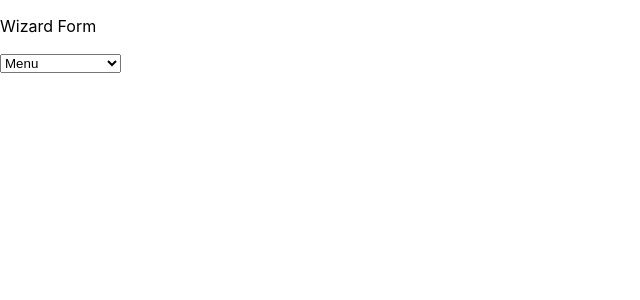
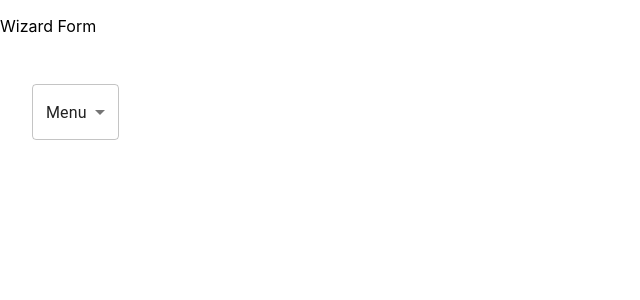
Before and after one commit to edermotasantos/wizard-form, a React (Create React App) app: page / in a window 1280 px wide. Shown: the top 300 px of the page, without its empty margins (0-640 px from the left). Built offline with nearby package versions, Linux system fonts and the light colour scheme.

Commit message:
style: estiliza menu lateral

```diff
--- a/package.json
+++ b/package.json
@@ -5,6 +5,8 @@
   "dependencies": {
     "@emotion/react": "^11.9.3",
     "@emotion/styled": "^11.9.3",
+    "@material-ui/core": "^4.12.4",
+    "@mui/icons-material": "^5.8.4",
     "@mui/material": "^5.8.4",
     "@mui/x-data-grid": "^5.12.2",
     "@testing-library/jest-dom": "^5.16.4",
--- a/src/components/HandleSubmit.jsx
+++ b/src/components/HandleSubmit.jsx
@@ -1,17 +1,15 @@
-/* eslint-disable no-unused-vars */
 import React, { useContext } from 'react';
 import Button from '@mui/material/Button';
 import FormContext from '../context/FormContext';
 
 function HandleSubmit() {
-  const { currentStep, setCurrentStep } = useContext(FormContext);
+  const { setCurrentStep } = useContext(FormContext);
   const { newForm, setNewForm } = useContext(FormContext);
-  const { usersArr, setUsersArr } = useContext(FormContext);
   const { dataList, setDataList } = useContext(FormContext);
-  const { selectedValue, setSelectedValue } = useContext(FormContext);
+  const { setSelectedValue } = useContext(FormContext);
   const { countUsersData, setCountUsersData } = useContext(FormContext);
-  const { emptyList, setEmptyList } = useContext(FormContext);
-  const { userPage, setUserPage } = useContext(FormContext);
+  const { setEmptyList } = useContext(FormContext);
+
   const clearNewForm = () => {
     const formArr = [
       'first_name',
@@ -47,18 +45,10 @@ function HandleSubmit() {
 
     clearNewForm();
     setEmptyList(false);
-
-    console.log(countUsersData);
     setCountUsersData((prevState) => prevState + 1);
 
     const stringStorage = JSON.stringify(dataList);
     localStorage.setItem('lista_de_usuários', stringStorage);
-    const arrStorage = JSON.parse(localStorage.getItem('lista_de_usuários'));
-
-    console.log('dataList', dataList);
-    console.log('arrStorage', arrStorage);
-    // localStorage.clear();
-    console.log('usersArr', usersArr);
     setCurrentStep((prevState) => prevState + 1);
   };
   return (
@@ -68,6 +58,7 @@ function HandleSubmit() {
       variant="contained"
       sx={{ mt: 3, mb: 2 }}
       onClick={handleSubmit}
+      color="success"
     >
       Enviar
     </Button>
--- a/src/components/Header.jsx
+++ b/src/components/Header.jsx
@@ -1,31 +1,23 @@
 /* eslint-disable camelcase */
-/* eslint-disable no-unused-vars */
-/* eslint-disable no-unused-expressions */
 import React, { useContext } from 'react';
+import { Select } from '@mui/material';
+import { MenuItem } from '@material-ui/core';
 import FormContext from '../context/FormContext';
 
 const randomId = require('random-id');
 
 function Header() {
-  const { newId, setNewId } = useContext(FormContext);
-  const { newForm, setNewForm } = useContext(FormContext);
-  const { dataList, setDataList } = useContext(FormContext);
-  const { usersArr, setUsersArr } = useContext(FormContext);
+  const { setNewId } = useContext(FormContext);
+  const { usersArr } = useContext(FormContext);
 
-  const genId = async (e) => {
+  const genId = async () => {
     const len = 30;
     const pattern = 'aA0';
-
     const id = await randomId(len, pattern);
     await setNewId(id);
-    console.log('e.target.value', e.target.value);
-    console.log('newId', newId);
-    const arrStorage = JSON.parse(localStorage.getItem('lista_de_usuários'));
-    console.log('dataList', dataList);
-    console.log('arrStorage', arrStorage);
   };
 
-  const { currentStep, setCurrentStep } = useContext(FormContext);
+  const { setCurrentStep } = useContext(FormContext);
   const { selectedValue, setSelectedValue } = useContext(FormContext);
   const Next = ({ target: { value } }) => {
     const num = parseInt(value, 10);
@@ -36,7 +28,10 @@ function Header() {
     usersArr.map(({ id, full_name }) => `${id} ${full_name}\n`);
   };
 
-  const setvalue = ({ target: { value } }) => {
+  const setvalue = (e) => {
+    const { target: { value } } = e;
+    Next(e);
+    genId(e);
     setSelectedValue(value);
     setSelectedValue(0);
     if (value === 5) {
@@ -48,21 +43,22 @@ function Header() {
     <header>
       <p>Wizard Form</p>
       <div>
-        <select
-          name="menu"
+        <Select
+          sx={{ m: '2rem' }}
+          labelId="menu"
+          id="menu"
           value={selectedValue}
-          onChange={
-            (e) => {
-              setvalue(e);
-              Next(e);
-              genId(e);
-            }
-          }
+          label="menu"
+          onChange={(e) => {
+            setvalue(e);
+            Next(e);
+            genId(e);
+          }}
         >
-          <option value={0} disabled selected>Menu</option>
-          <option value={1}>Novo Cliente</option>
-          <option value={5}>Lista de Clientes</option>
-        </select>
+          <MenuItem value={0} disabled>Menu</MenuItem>
+          <MenuItem value={1}>Novo Cliente</MenuItem>
+          <MenuItem value={5}>Lista de Clientes</MenuItem>
+        </Select>
       </div>
     </header>
   );
--- a/src/components/Questions.jsx
+++ b/src/components/Questions.jsx
@@ -75,58 +75,6 @@ function Questions() {
 
   const next = () => setCurrentStep((prevState) => prevState + 1);
 
-  const previous = () => setCurrentStep((prevState) => prevState - 1);
-
-  // const clearNewForm = () => {
-  //   const formArr = [
-  //     'first_name',
-  //     'last_name',
-  //     'email',
-  //     'phone',
-  //     'address_1',
-  //     'cep_1',
-  //     'address_2',
-  //     'cep_2',
-  //     'birth_day',
-  //     'cpf',
-  //     'income',
-  //   ];
-
-  //   formArr.forEach((name) => {
-  //     setNewForm((prevState) => ({
-  //       ...prevState,
-  //       [name]: '',
-  //     }));
-  //   });
-  // };
-
-  // const handleSubmit = (e) => {
-  //   e.preventDefault();
-
-  //   setSelectedValue(0);
-
-  //   setDataList((prevState) => ({
-  //     ...prevState,
-  //     [countUsersData]: newForm,
-  //   }));
-
-  //   clearNewForm();
-  //   setEmptyList(false);
-
-  //   console.log(countUsersData);
-  //   setCountUsersData((prevState) => prevState + 1);
-
-  //   const stringStorage = JSON.stringify(dataList);
-  //   localStorage.setItem('lista_de_usuários', stringStorage);
-  //   const arrStorage = JSON.parse(localStorage.getItem('lista_de_usuários'));
-
-  //   console.log('dataList', dataList);
-  //   console.log('arrStorage', arrStorage);
-  //   // localStorage.clear();
-  //   console.log('usersArr', usersArr);
-  //   next(e);
-  // };
-
   const showUserData = async (value) => {
     console.log(value, 'valor do botão');
     const arrStorage = await JSON.parse(localStorage.getItem('lista_de_usuários'));
@@ -143,7 +91,7 @@ function Questions() {
   };
 
   return (
-    <form onSubmit={<HandleSubmit />}>
+    <form>
 
       {currentStep === 1 && (<BasicInfo />)}
 
```
Also changed, not shown: src/pages/User.jsx (deleted, +0 -17 lines), 1 other file (tests, documents, lock files or other folders).
